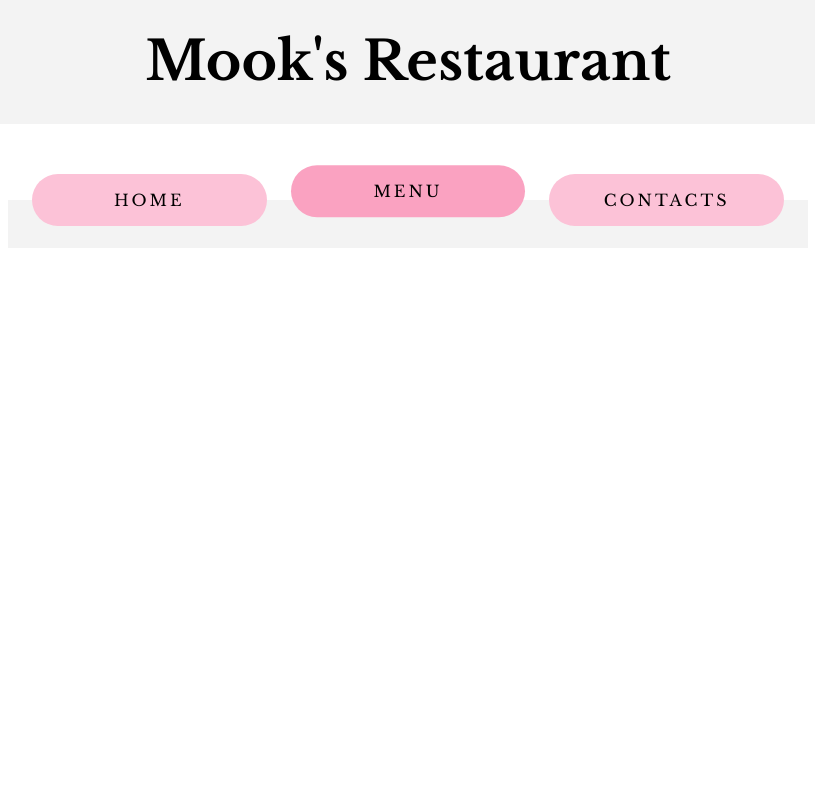
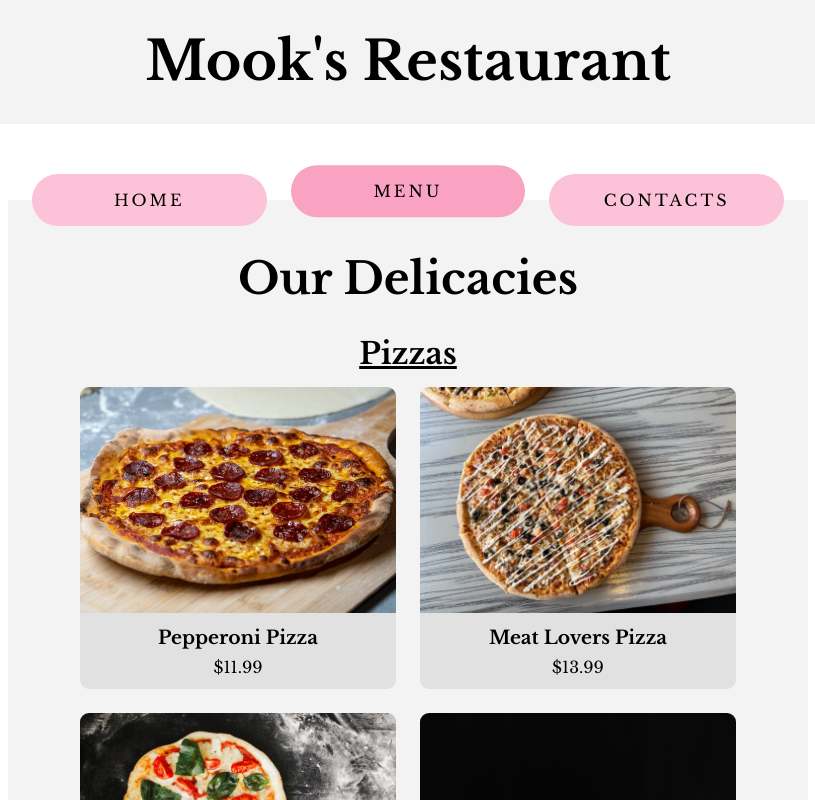
Before and after one commit to Youngmook-Lim/personal-project_restaurant-page, a website built with webpack: page dist/index.html in a window 1280 px wide. Both pictures are taken after a click on the button "MENU". Shown: the top 800 px of the page, without its empty margins (232-1047 px from the left). Built offline with nearby package versions, Linux system fonts and the light colour scheme.

Commit message:
Set up menu.js javascript file

```diff
--- a/src/helpers.js
+++ b/src/helpers.js
@@ -1,6 +1,10 @@
-export const createText = function (type, text) {
+export const createEl = function (type, text = null, className = null) {
   const textContent = document.createElement(type);
-  textContent.innerText = text;
-  // textContent.classList.add(className);
+  if (text !== null) {
+    textContent.innerText = text;
+  }
+  if (className !== null) {
+    textContent.classList.add(className);
+  }
   return textContent;
 };
--- a/src/home.js
+++ b/src/home.js
@@ -1,4 +1,4 @@
-import { createText } from "./helpers";
+import { createEl } from "./helpers";
 
 const createHome = function () {
   const contentHome = document.createElement("div");
@@ -11,11 +11,11 @@ const createHome = function () {
   contentHome.appendChild(homeImage);
 
   contentHome.appendChild(
-    createText("h2", "Heaven on earth, we deliver it to you")
+    createEl("h2", "Heaven on earth, we deliver it to you")
   );
 
   contentHome.appendChild(
-    createText(
+    createEl(
       "p",
       "What is heaven, if not the glorious fireworks that explode on your tastebuds? \n \n We at Mook's restaurant believe that heaven on earth exists, and that we can deliver it to you through our dedication and love for cooking. \n \n Our world-renowned chefs and passionate staff are here to make your savory experience something that your heart and mind keep coming  back to, every day, whenever meal time comes."
     )
--- a/src/index.js
+++ b/src/index.js
@@ -1,7 +1,8 @@
 "use strict";
 
-import { createText } from "./helpers";
+import { createEl } from "./helpers";
 import loadHome from "./home";
+import loadMenu from "./menu";
 
 const createNav = function () {
   const nav = document.createElement("nav");
@@ -11,7 +12,7 @@ const createNav = function () {
   title.classList.add("title");
   nav.appendChild(title);
 
-  title.appendChild(createText("h1", "Mook's Restaurant"));
+  title.appendChild(createEl("h1", "Mook's Restaurant"));
 
   return nav;
 };
@@ -27,7 +28,6 @@ const createTabs = function () {
     if (e.target.classList.contains("tab__active")) return;
     loadHome();
     toggleActiveBtn(homeBtn);
-    console.log("this worked");
   });
 
   const menuBtn = document.createElement("button");
@@ -35,17 +35,18 @@ const createTabs = function () {
   menuBtn.textContent = "MENU";
   menuBtn.addEventListener("click", (e) => {
     if (e.target.classList.contains("tab__active")) return;
-
-    const content = document.querySelector(".content");
-
-    content.textContent = "";
+    loadMenu();
     toggleActiveBtn(menuBtn);
-    console.log("this worked too");
   });
 
   const contactsBtn = document.createElement("button");
   contactsBtn.classList.add("btn", "tab__2");
   contactsBtn.textContent = "CONTACTS";
+  contactsBtn.addEventListener("click", (e) => {
+    if (e.target.classList.contains("tab__active")) return;
+    loadHome();
+    toggleActiveBtn(contactsBtn);
+  });
 
   tabs.appendChild(homeBtn);
   tabs.appendChild(menuBtn);
--- /dev/null
+++ b/src/menu.js
@@ -0,0 +1,124 @@
+import { createEl } from "./helpers";
+
+const createMenu = function () {
+  const contentMenu = createEl("div", null, "content--menu");
+
+  const h2 = createEl("h2", "Our Delicacies", "menu--title");
+  contentMenu.appendChild(h2);
+
+  contentMenu.appendChild(createMenus("Pizzas"));
+  contentMenu.appendChild(createMenus("Drinks"));
+
+  return contentMenu;
+};
+
+const createMenus = function (category) {
+  const menus = createEl("div", null, "menus");
+
+  const h3 = createEl("h3", category, "menus--title");
+  menus.appendChild(h3);
+
+  const menusContainer = createEl("div", null, "menus--container");
+  menus.appendChild(menusContainer);
+
+  if (category === "Pizzas") {
+    menusContainer.appendChild(
+      createMenuItem(
+        "./img/pepperoni.jpg",
+        "Pepperoni",
+        "Pepperoni Pizza",
+        "$11.99"
+      )
+    );
+    menusContainer.appendChild(
+      createMenuItem(
+        "./img/meatlover.jpg",
+        "Meatlovers",
+        "Meat Lovers Pizza",
+        "$13.99"
+      )
+    );
+    menusContainer.appendChild(
+      createMenuItem(
+        "./img/mozzarella.jpg",
+        "Mozzarella",
+        "Mozzarella Pizza",
+        "$11.99"
+      )
+    );
+    menusContainer.appendChild(
+      createMenuItem(
+        "./img/vegetable.jpg",
+        "Vegetable",
+        "Vegetable Pizza",
+        "$12.99"
+      )
+    );
+    menusContainer.appendChild(
+      createMenuItem(
+        "./img/mushroom.jpg",
+        "Mushroom",
+        "Mushroom Pizza",
+        "$12.99"
+      )
+    );
+    menusContainer.appendChild(
+      createMenuItem(
+        "./img/supreme.jpg",
+        "Super Supreme",
+        "Super Supreme",
+        "$15.99"
+      )
+    );
+  } else {
+    menusContainer.appendChild(
+      createMenuItem(
+        "./img/milkshake.jpg",
+        "Strawberry Milkshake",
+        "Strawberry Milkshake",
+        "$4.99"
+      )
+    );
+    menusContainer.appendChild(
+      createMenuItem(
+        "./img/lychee.jpg",
+        "Ice Lychee Tea",
+        "Ice Lychee Tea",
+        "$4.99"
+      )
+    );
+    menusContainer.appendChild(
+      createMenuItem("./img/coke.jpg", "Coke", "Coca-Cola", "$3.99")
+    );
+    menusContainer.appendChild(
+      createMenuItem("./img/water.jpg", "Water", "Mineral Water", "$1.99")
+    );
+  }
+
+  return menus;
+};
+
+const createMenuItem = function (imgsrc, imgalt, title, price) {
+  const item = createEl("div", null, "menu");
+
+  const img = createEl("img", null, null);
+  img.src = imgsrc;
+  img.alt = imgalt;
+  item.appendChild(img);
+
+  const h3 = createEl("h3", title, null);
+  item.appendChild(h3);
+
+  const p = createEl("p", price, null);
+  item.appendChild(p);
+
+  return item;
+};
+
+const loadMenu = function () {
+  const content = document.querySelector(".content");
+  content.textContent = "";
+  content.appendChild(createMenu());
+};
+
+export default loadMenu;
```
Also changed, not shown: dist/index.html, dist/main.js, dist/style.css.
